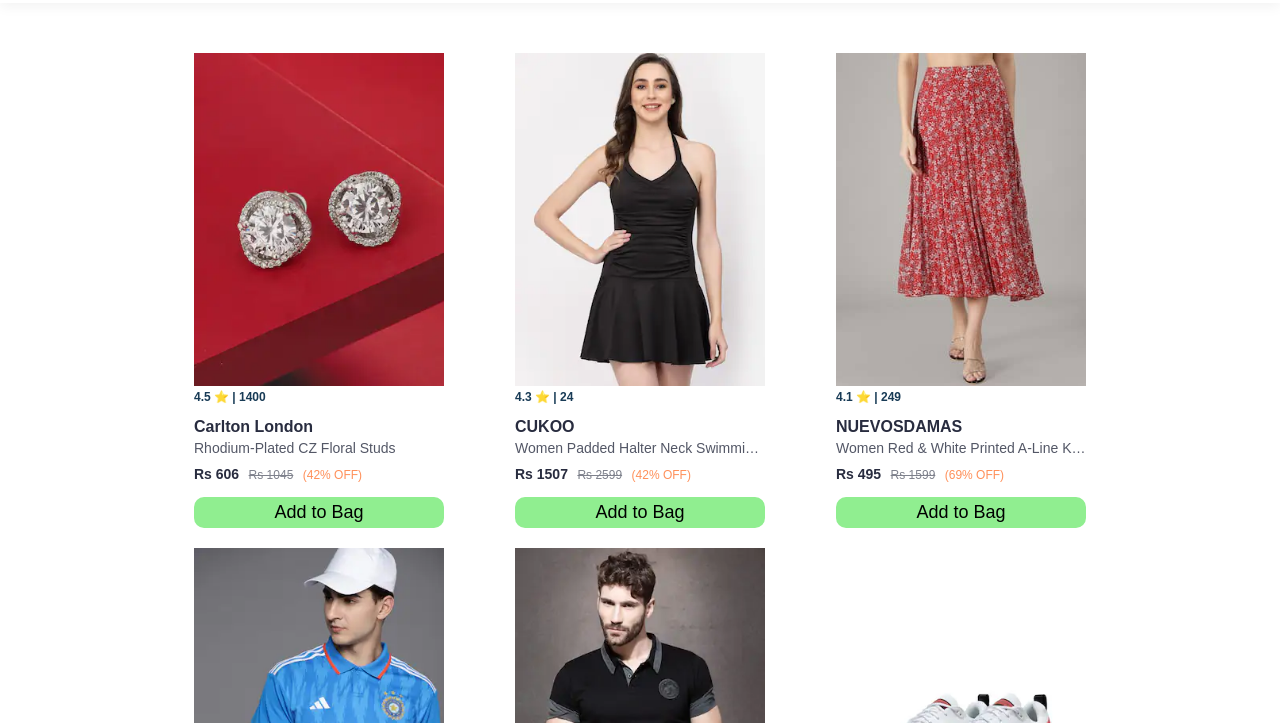
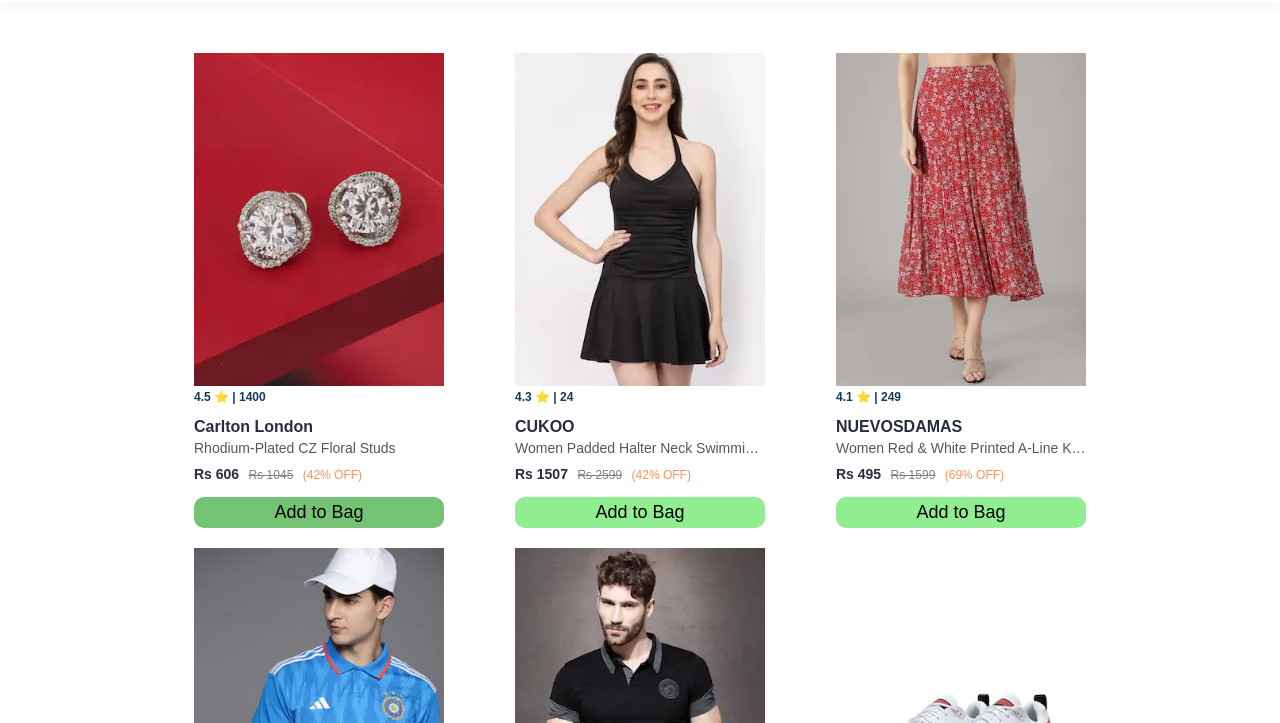
Before and after one commit to aimananjum/myntra-clone-js, a plain HTML site: page index.html in a window 1280 px wide. In both pictures the pointer is over the button 319 px from the left and 589 px from the top of the page. Shown: the part 77-800 px from the top of the page. Drawn offline with Linux system fonts and the light colour scheme.

Commit message:
add-to-bag button css modified

```diff
--- a/style.css
+++ b/style.css
@@ -236,6 +236,10 @@
     border-radius: 10px;
     cursor: pointer;
 }
+.item-container button:hover{
+    background-color: rgb(116, 194, 116);
+    transition: .3s;
+}
 .items-container{
     width: 80%;
     margin: 50px 10%;
```
